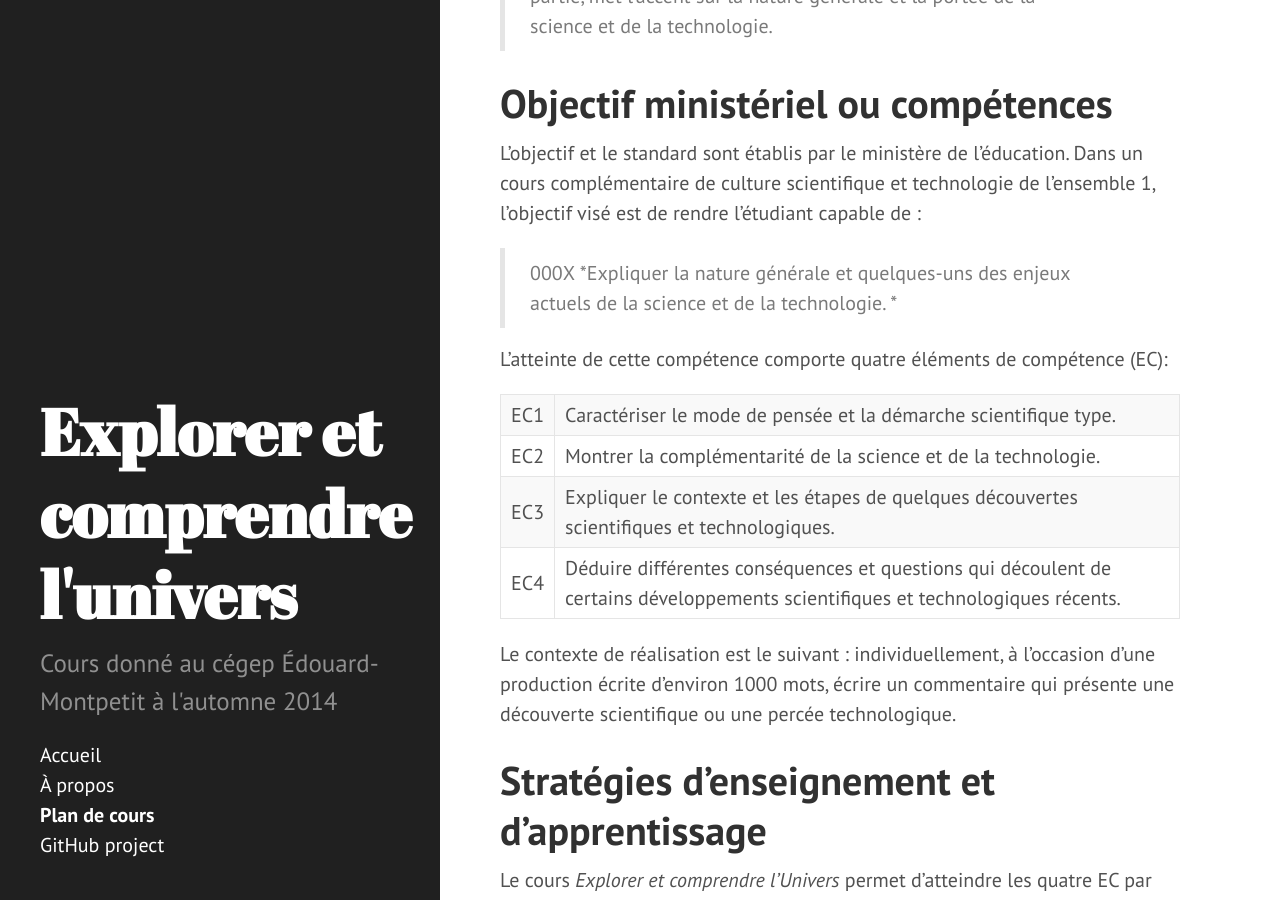
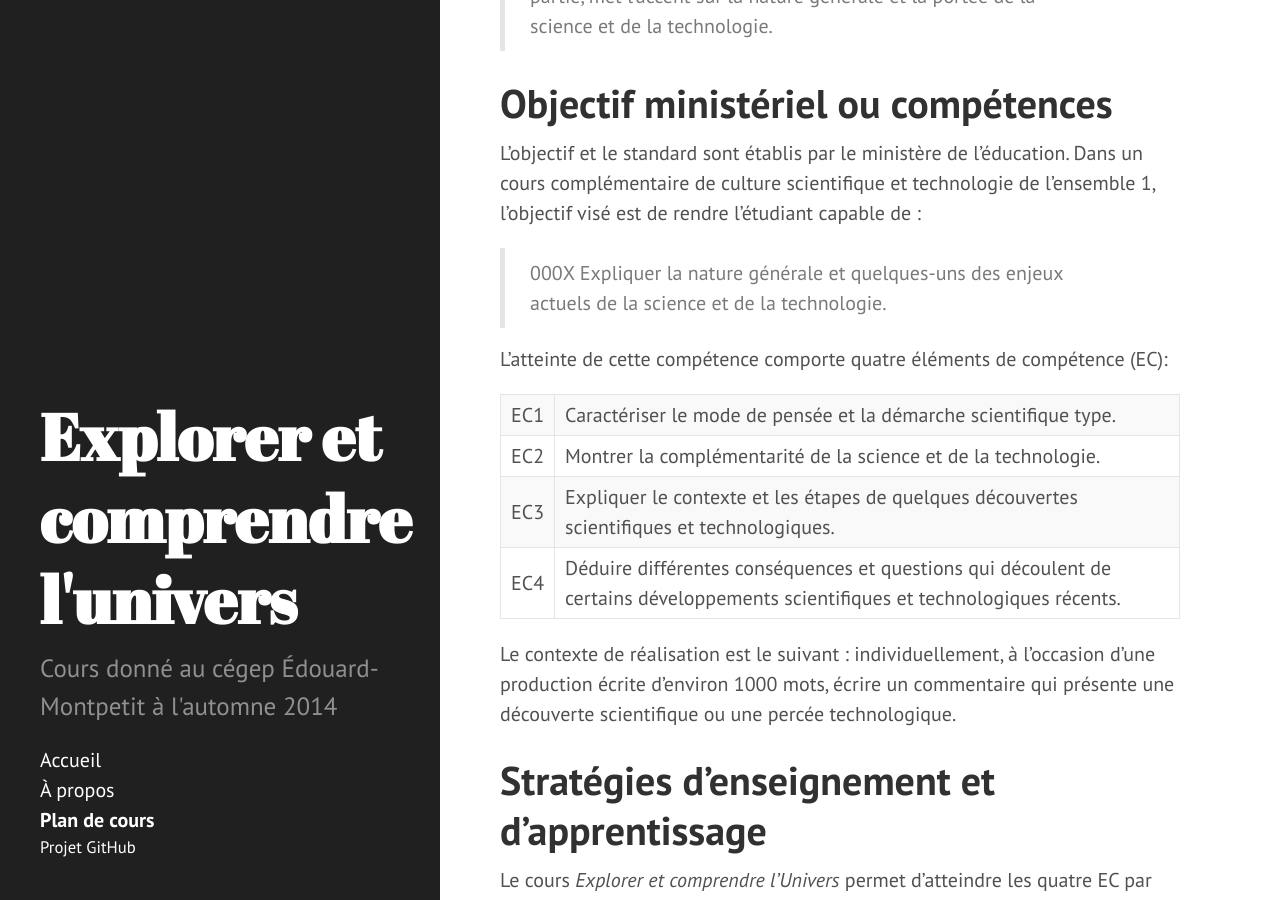
Before and after one commit to loicseguin/astronomie, a Jekyll site: the page built from pc.md, in a window 1280 px wide and 900 px high, scrolled down 1626 px. Built offline with Jekyll 4.4.1, drawn with Linux system fonts in a browser that asks for light colours; Markdown is read by kramdown in place of the engine named in the settings.

Commit message:
Small github

```diff
--- a/_includes/sidebar.html
+++ b/_includes/sidebar.html
@@ -26,7 +26,8 @@
         {% endif %}
       {% endfor %}
 
-      <li class="sidebar-nav-item"><a href="{{ site.github.repo }}">GitHub project</a></li>
+      <small><li class="sidebar-nav-item"><a href="{{ site.github.repo
+              }}">Projet GitHub</a></li></small>
     </ul>
 
   </div>
--- a/pc.md
+++ b/pc.md
@@ -67,8 +67,8 @@ L'objectif et le standard sont établis par le ministère de l'éducation.
 Dans un cours complémentaire de culture scientifique et technologie de
 l'ensemble 1, l'objectif visé est de rendre l'étudiant capable de :
 
-> 000X *Expliquer la nature générale et quelques-uns des enjeux actuels
-> de la science et de la technologie. *
+> 000X Expliquer la nature générale et quelques-uns des enjeux actuels
+> de la science et de la technologie.
 
 L'atteinte de cette compétence comporte quatre éléments de compétence
 (EC):
```
